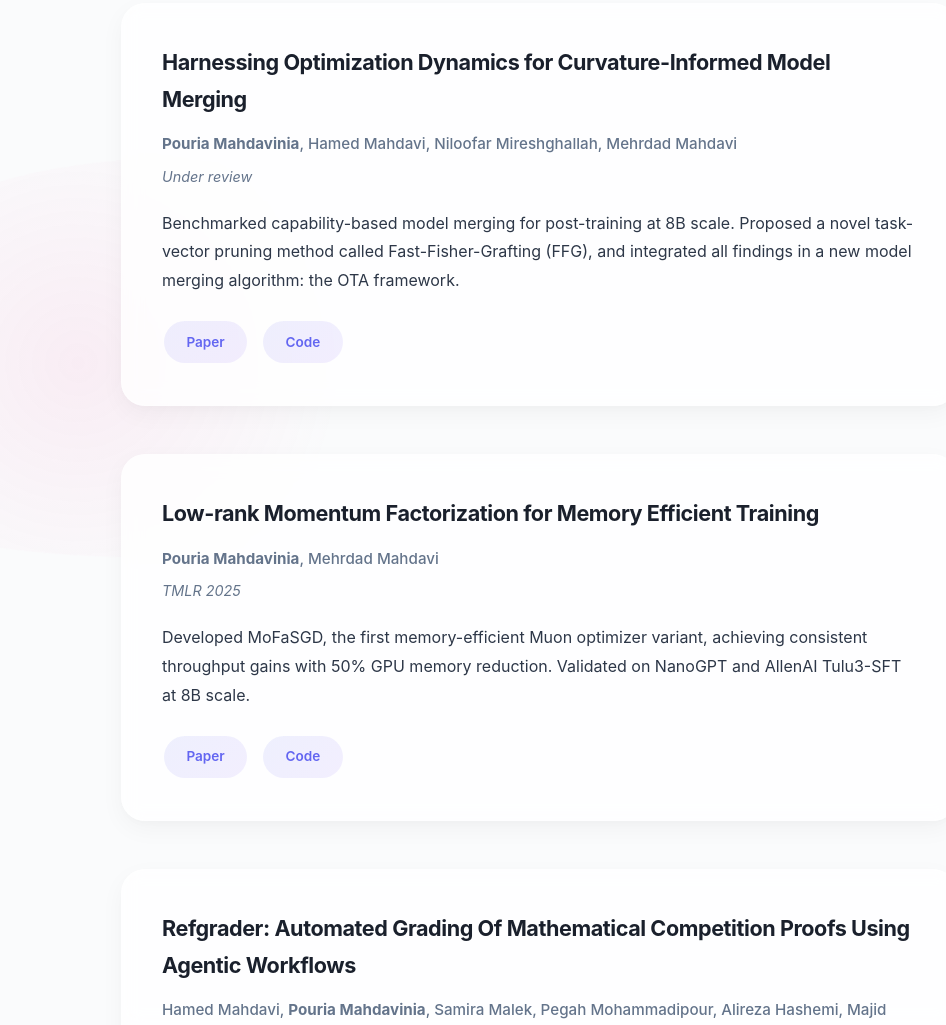
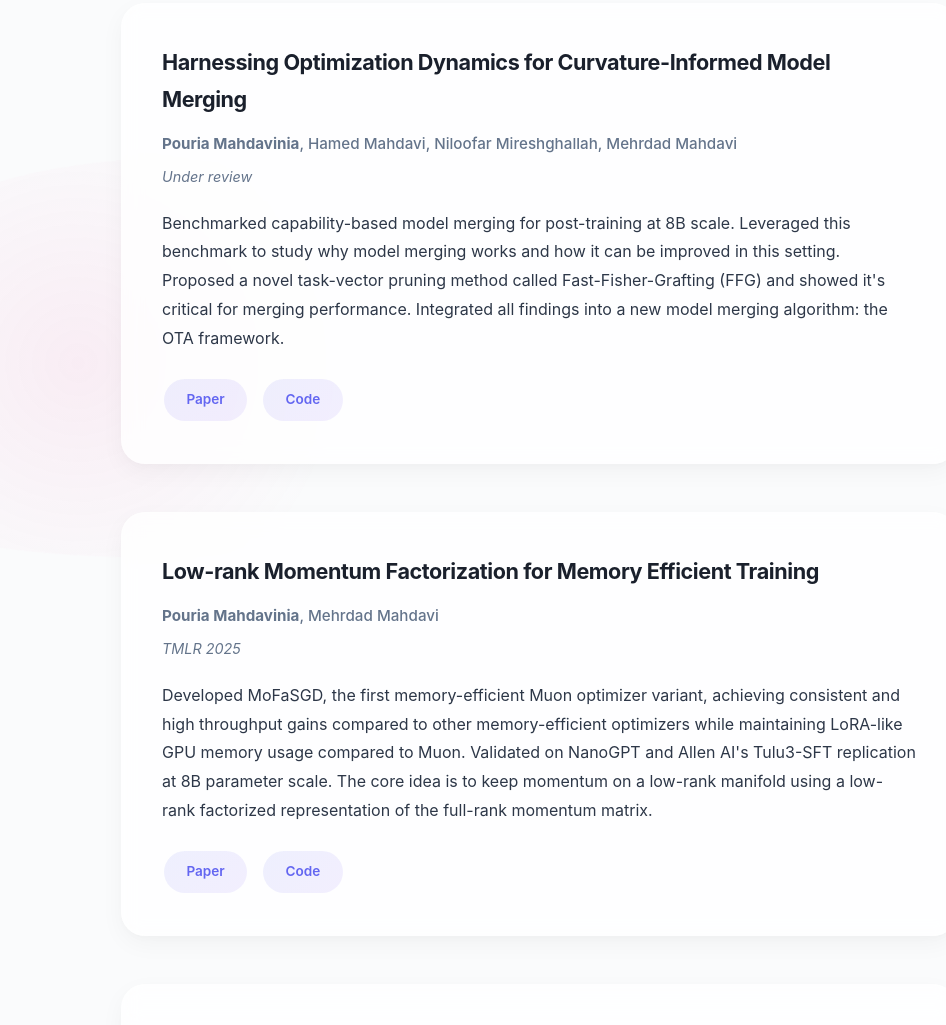
Before and after one commit to pmahdavi/pmahdavi.github.io, a plain HTML site: page research.html in a window 1280 px wide. Shown: the part 410-1435 px from the top of the page, without its empty margins (101-1047 px from the left). Drawn offline with Linux system fonts and the light colour scheme.

Commit message:
Expand paper descriptions with more technical details and contributions

```diff
--- a/research.html
+++ b/research.html
@@ -28,7 +28,7 @@
                 <h3><a href="https://huggingface.co/papers/2509.11167">Harnessing Optimization Dynamics for Curvature-Informed Model Merging</a></h3>
                 <p class="authors"><strong>Pouria Mahdavinia</strong>, Hamed Mahdavi, Niloofar Mireshghallah, Mehrdad Mahdavi</p>
                 <p class="venue">Under review</p>
-                <p class="description">Benchmarked capability-based model merging for post-training at 8B scale. Proposed a novel task-vector pruning method called Fast-Fisher-Grafting (FFG), and integrated all findings in a new model merging algorithm: the OTA framework.</p>
+                <p class="description">Benchmarked capability-based model merging for post-training at 8B scale. Leveraged this benchmark to study why model merging works and how it can be improved in this setting. Proposed a novel task-vector pruning method called Fast-Fisher-Grafting (FFG) and showed it's critical for merging performance. Integrated all findings into a new model merging algorithm: the OTA framework.</p>
                 <div class="paper-links">
                     <a href="https://huggingface.co/papers/2509.11167" class="paper-link">Paper</a>
                     <a href="https://github.com/pmahdavi/ota-merge" class="paper-link">Code</a>
@@ -39,7 +39,7 @@
                 <h3><a href="https://openreview.net/pdf?id=W3D3TVo9a3">Low-rank Momentum Factorization for Memory Efficient Training</a></h3>
                 <p class="authors"><strong>Pouria Mahdavinia</strong>, Mehrdad Mahdavi</p>
                 <p class="venue">TMLR 2025</p>
-                <p class="description">Developed MoFaSGD, the first memory-efficient Muon optimizer variant, achieving consistent throughput gains with 50% GPU memory reduction. Validated on NanoGPT and AllenAI Tulu3-SFT at 8B scale.</p>
+                <p class="description">Developed MoFaSGD, the first memory-efficient Muon optimizer variant, achieving consistent and high throughput gains compared to other memory-efficient optimizers while maintaining LoRA-like GPU memory usage compared to Muon. Validated on NanoGPT and Allen AI's Tulu3-SFT replication at 8B parameter scale. The core idea is to keep momentum on a low-rank manifold using a low-rank factorized representation of the full-rank momentum matrix.</p>
                 <div class="paper-links">
                     <a href="https://openreview.net/pdf?id=W3D3TVo9a3" class="paper-link">Paper</a>
                     <a href="https://github.com/pmahdavi/MoFaSGD" class="paper-link">Code</a>
```
